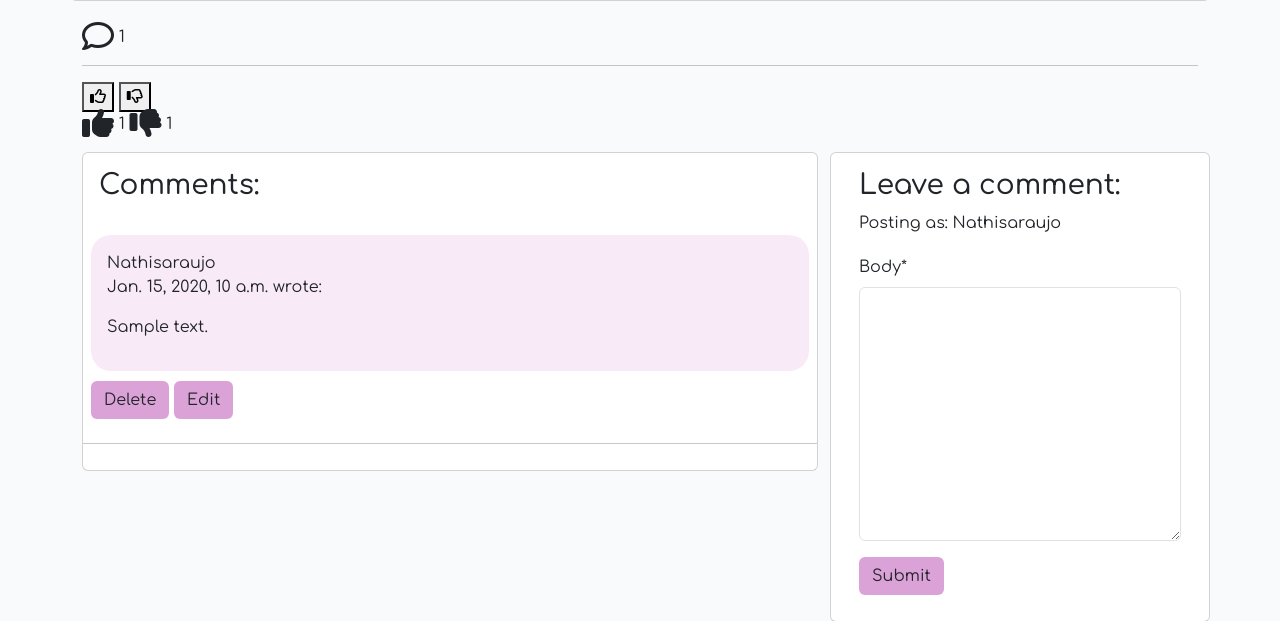
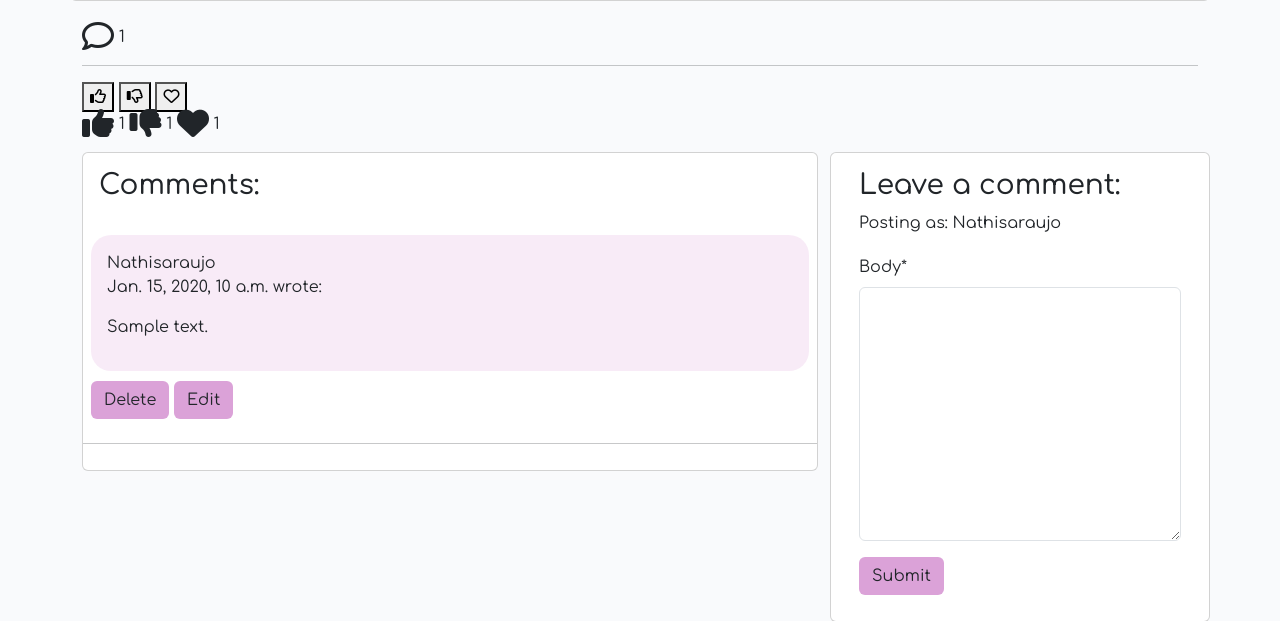
Before and after one commit to Nathisaraujo/project4, a Django app: a page that uses blog/templates/blog/post_detail.html in a window 1280 px wide. Shown: the part 411-1032 px from the top of the page. Run offline with Django 4.2, Linux system fonts and the light colour scheme; a user stored in the database is signed in; data comes from the database, SQL or seed files in the repository; tables that the repository leaves empty hold one stand-in row (values such as "Sample post"); some libraries are stand-ins or nearby versions.

Commit message:
added more info button

```diff
--- a/blog/models.py
+++ b/blog/models.py
@@ -20,6 +20,8 @@ class Post(models.Model):
     like_count = models.PositiveIntegerField(default=0)
     sillied = models.ManyToManyField(User, default=None, related_name='silly_posts', blank=True)
     silly_count = models.PositiveIntegerField(default=0)
+    more = models.ManyToManyField(User, related_name='more_info')
+    more_count = models.PositiveIntegerField(default=0)
 
 
     class Meta:
@@ -33,6 +35,8 @@ class Post(models.Model):
     def num_likes(self):
         return self.liked.count()
     def num_silly(self):
+        return self.sillied.count()
+    def num_more(self):
         return self.sillied.count()
 
 
--- a/blog/templates/blog/post_detail.html
+++ b/blog/templates/blog/post_detail.html
@@ -49,9 +49,16 @@
     <button type="submit" class="btn-silly"><i class="far fa-light fa-thumbs-down"></i><span class="sr-only">Click here to vote Silly</span></button>
   </form>
 
+  <form class="d-inline" action="{% url 'post_vote' post.slug %}" method="POST">
+    {% csrf_token %}
+    <input type="hidden" name="vote_preference" value="moreinfo">
+    <button type="submit" class="btn-more"><i class="far fa-heart"></i><span class="sr-only">Click here to Love the post</span></button>
+  </form>
+
   <div class="likeCounter col-2" data-post-slug="{{ post.slug }}">
     <i class="fa-solid fa-thumbs-up fa-2xl"></i> {{ post.like_count }}
     <i class="fa-solid fa-thumbs-down fa-2xl"></i> {{ post.silly_count }}
+    <i class="fa-solid fa-heart fa-2xl"></i> {{ post.more_count }}
   </div>
   {% endif %}
 
--- a/blog/views.py
+++ b/blog/views.py
@@ -106,115 +106,6 @@ def comment_delete(request, slug, comment_id):
     return HttpResponseRedirect(reverse('post_detail', args=[slug]))
 
 
-# def like_post(request, slug):
-#     if request.method == 'POST':
-#         post_id = request.POST.get('post_id')
-#         post = get_object_or_404(Post, id=post_id)
-#         if post.liked.filter(id=request.user.id).exists():
-#             post.liked.remove(request.user)
-#             if post.like_count > 0:
-#                 post.like_count -= 1
-#             post.save()
-#             like_count = post.like_count
-#             return JsonResponse({'liked': False, 'like_count': like_count})
-#         else:
-#             post.liked.add(request.user)
-#             post.like_count += 1
-#             post.save()
-#             like_count = post.like_count
-#             return JsonResponse({'liked': True, 'like_count': like_count})
-#     else:
-#         # return Httpg hnResponseRedirect(reverse('post_detail', args=[slug]))
-#         return JsonResponse({'error': 'Method not allowed'}, status=405)
-
-
-# class PostLike(generic.RedirectView):
-#     """
-#     The PostLike view allows the user to view the post itself
-#     """
-#     permanent = False
-#     query_string = True
-
-#     # Allows the user to like and unlike
-#     def get_redirect_url(self, *args, **kwargs):
-#         post = get_object_or_404(Post, slug=kwargs['slug'])
-#         if post.liked.filter(id=self.request.user.id).exists():
-#             post.liked.remove(self.request.user)
-#             if post.like_count > 0:
-#                 post.like_count -= 1
-#                 post.save()
-#             like_count = post.like_count
-#         else:
-#             post.liked.add(self.request.user)
-#             post.like_count += 1
-#             post.save()
-#             like_count = post.like_count
-#         return reverse('post_detail', kwargs={'slug': post.slug})
-
-# class PostSilly(generic.RedirectView):
-#     """
-#     The PostLike view allows the user to view the post itself
-#     """
-#     permanent = False
-#     query_string = True
-
-#     # Allows the user to like and unlike
-#     def get_redirect_url(self, *args, **kwargs):
-#         post = get_object_or_404(Post, slug=kwargs['slug'])
-#         if post.sillied.filter(id=self.request.user.id).exists():
-#             post.sillied.remove(self.request.user)
-#             if post.silly_count > 0:
-#                 post.silly_count -= 1
-#                 post.save()
-#             silly_count = post.silly_count
-#         else:
-#             post.sillied.add(self.request.user)
-#             post.silly_count += 1
-#             post.save()
-#             silly_count = post.silly_count
-#         return reverse('post_detail', kwargs={'slug': post.slug})
-
-# class post_vote(generic.RedirectView):
-#     """
-#     The PostLike view allows the user to view the post itself
-#     """
-#     permanent = False
-#     query_string = True
-
-#     # Allows the user to like and unlike
-#     def get_redirect_url(self, *args, **kwargs):
-#         post = get_object_or_404(Post, slug=kwargs['slug'])
-
-#         def post_vote(request, slug):
-#             if request.method == 'POST':
-#                 vote_preference = request.POST.get('vote_preference')
-#                 if vote_preference == 'like':
-#                     if post.liked.filter(id=self.request.user.id).exists():
-#                         post.liked.remove(self.request.user)
-#                         if post.like_count > 0:
-#                             post.like_count -= 1
-#                             post.save()
-#                         like_count = post.like_count
-#                     else:
-#                         post.liked.add(self.request.user)
-#                         post.like_count += 1
-#                         post.save()
-#                         like_count = post.like_count
-
-#                 elif vote_preference == 'silly':
-#                     if post.sillied.filter(id=self.request.user.id).exists():
-#                         post.sillied.remove(self.request.user)
-#                         if post.silly_count > 0:
-#                             post.silly_count -= 1
-#                             post.save()
-#                         silly_count = post.silly_count
-#                     else:
-#                         post.sillied.add(self.request.user)
-#                         post.silly_count += 1
-#                         post.save()
-#                         silly_count = post.silly_count
-#             return reverse('post_detail', kwargs={'slug': post.slug})
-
 class PostVote(generic.RedirectView):
     """
     The PostVote view handles voting on posts.
@@ -234,6 +125,9 @@ class PostVote(generic.RedirectView):
                 if post.sillied.filter(id=request.user.id).exists():
                     post.sillied.remove(request.user)
                     post.silly_count -= 1
+                if post.more.filter(id=request.user.id).exists():
+                    post.more.remove(request.user)
+                    post.more_count -= 1
         elif vote_preference == 'silly':
             if post.sillied.filter(id=request.user.id).exists():
                 post.sillied.remove(request.user)
@@ -244,6 +138,22 @@ class PostVote(generic.RedirectView):
                 if post.liked.filter(id=request.user.id).exists():
                     post.liked.remove(request.user)
                     post.like_count -= 1
+                if post.more.filter(id=request.user.id).exists():
+                    post.more.remove(request.user)
+                    post.more_count -= 1
+        elif vote_preference == 'moreinfo':
+            if post.more.filter(id=request.user.id).exists():
+                post.more.remove(request.user)
+                post.more_count -= 1
+            else:
+                post.more.add(request.user)
+                post.more_count += 1
+                if post.liked.filter(id=request.user.id).exists():
+                    post.liked.remove(request.user)
+                    post.like_count -= 1
+                if post.sillied.filter(id=request.user.id).exists():
+                    post.sillied.remove(request.user)
+                    post.silly_count -= 1
 
         post.save()
         return redirect('post_detail', slug=post.slug)
```
Also changed, not shown: blog/migrations/0010_post_more_post_more_count.py (added), 1 other file.
